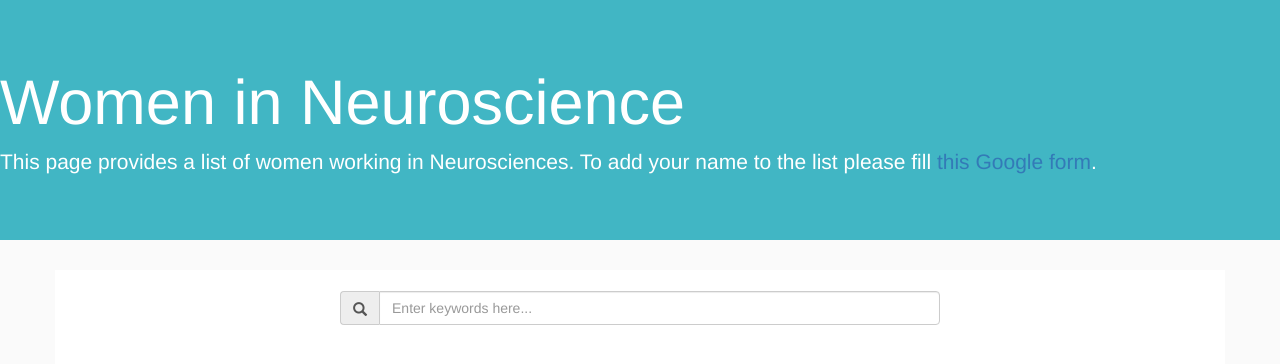
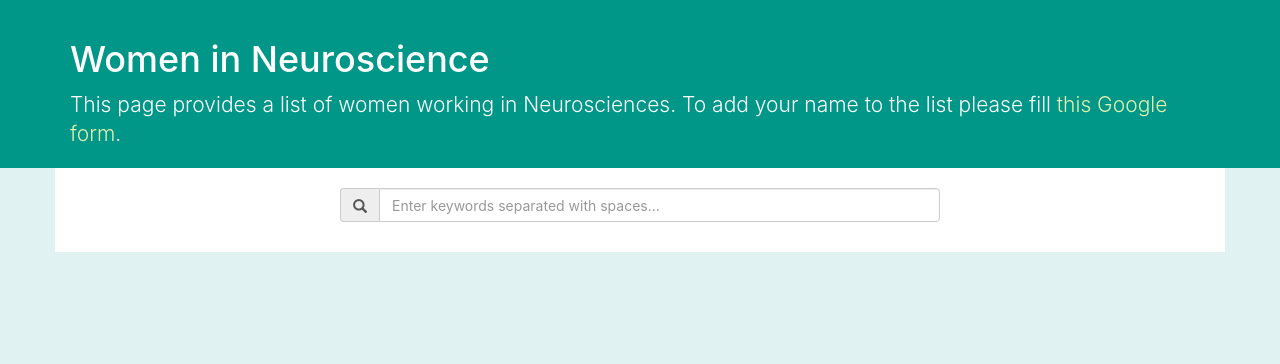
Before and after one commit to gregoryfryns/WIN, a plain HTML site: page index.html in a window 1280 px wide. Drawn offline with nearby package versions, Linux system fonts and the light colour scheme.

Commit message:
Updated colors

```diff
--- a/css/styles.css
+++ b/css/styles.css
@@ -1,19 +1,29 @@
 body {
-	background-color: #fafafa;
+	background-color: #e0f2f1;
+	font-family: -apple-system,system-ui,BlinkMacSystemFont,"Segoe UI",Roboto,"Helvetica Neue",Arial,sans-serif;
 }
 
 body .container {
-	background-color: #ffffff;
 	padding-top: 20px;
 }
 
+#page-container {
+	background-color: #ffffff;
+}
+
 #header {
-	background-color: #41b6c4;
-	color: white;
+	background-color: #009688;
+	color: #ffffff;
+}
+
+#header a {
+	color: #e2f1af;
 }
 
 #results-table .btn {
 	margin: 4px;
+	background-color: #5bc4bd;
+	border-color: #009688;;
 }
 
 #results-table > tbody > tr > td {
@@ -27,5 +37,5 @@ dl.researchDetails dt {
 }
 
 dl.researchDetails dd {
-	margin-left: 110px;
+	margin-left: 90px;
 }
--- a/index.html
+++ b/index.html
@@ -12,20 +12,22 @@
 	<script src="https://maxcdn.bootstrapcdn.com/bootstrap/3.3.7/js/bootstrap.min.js"></script>
 </head>
 <body>
-	<div id="header" class="jumbotron">
+	<div id="header" class="bd-pageheader">
+		<div id="header-container" class="container">
 		<h1>Women in Neuroscience</h1>
-		<p>This page provides a list of women working in Neurosciences. To add your name to the list please fill <a href="https://goo.gl/forms/kJ559GcqAtd4KL5j1" target="_blank">this Google form</a>.</p>
+		<p class="lead">This page provides a list of women working in Neurosciences. To add your name to the list please fill <a href="https://goo.gl/forms/kJ559GcqAtd4KL5j1" target="_blank">this Google form</a>.</p>
+		</div>
 	</div>
-	<div class="container">
-	<nav class="navbar fixed-top navbar-light bg-faded">
+	<div id="page-container" class="container">
+	<!-- <nav class="navbar fixed-top navbar-light bg-faded"> -->
 	<div id="search-container" class="form-group" style="margin:auto;max-width:600px">
 		<div id="search-form" class="input-group">
 			<span class="input-group-addon"><i class="glyphicon glyphicon-search"></i></span>
-			<input id="search" class="form-control" type="text" placeholder="Enter keywords here...">
+			<input id="search" class="form-control" type="text" placeholder="Enter keywords separated with spaces...">
 		</div>
 		<label id="search-message" class="help-block" for="search"></label>
 	</div>
-	</nav>
+	<!-- </nav> -->
 
 	<!-- from https://github.com/chriszarate/sheetrock -->
 	<div class="table-responsive">
```
